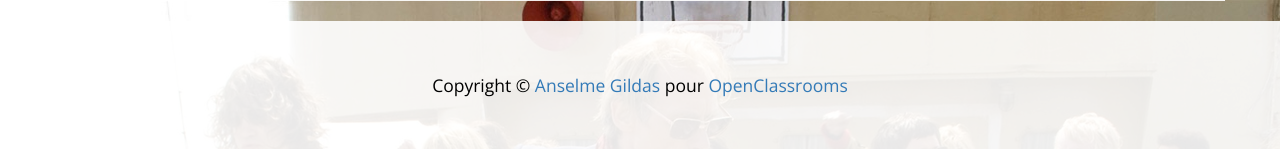
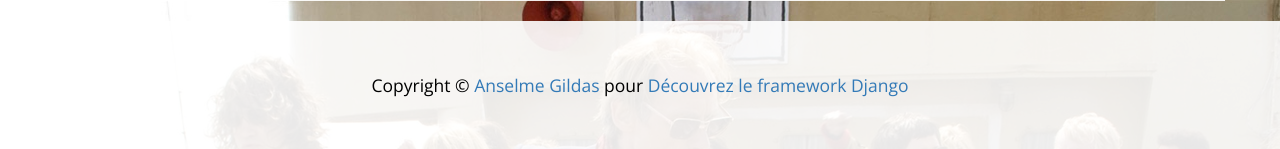
Before and after one commit to AnselmeG300/disquaire, a Django app: page /store/1/ in a window 1280 px wide. Shown: the part 801-950 px from the top of the page. Run offline with Django 3.2, Linux system fonts and the light colour scheme; data comes from the database, SQL or seed files in the repository; some libraries are stand-ins or nearby versions.

```diff
--- a/store/templates/store/base.html
+++ b/store/templates/store/base.html
@@ -66,7 +66,7 @@
         <div class="container">
             <div class="row">
                 <div class="col-lg-12 text-center">
-                    <p>Copyright &copy; <a href="http://bit.ly/36nxNJS" target="_blank">Anselme Gildas</a> pour <a href="https://openclassrooms.com" target="_blank">OpenClassrooms</a></p>
+                    <p>Copyright &copy; <a href="https://github.com/AnselmeG300/disquaire" target="_blank">Anselme Gildas</a> pour <a href="https://openclassrooms.com/fr/courses/4425076-decouvrez-le-framework-django target="_blank">Découvrez le framework Django</a></p>
                 </div>
             </div>
         </div>
```
